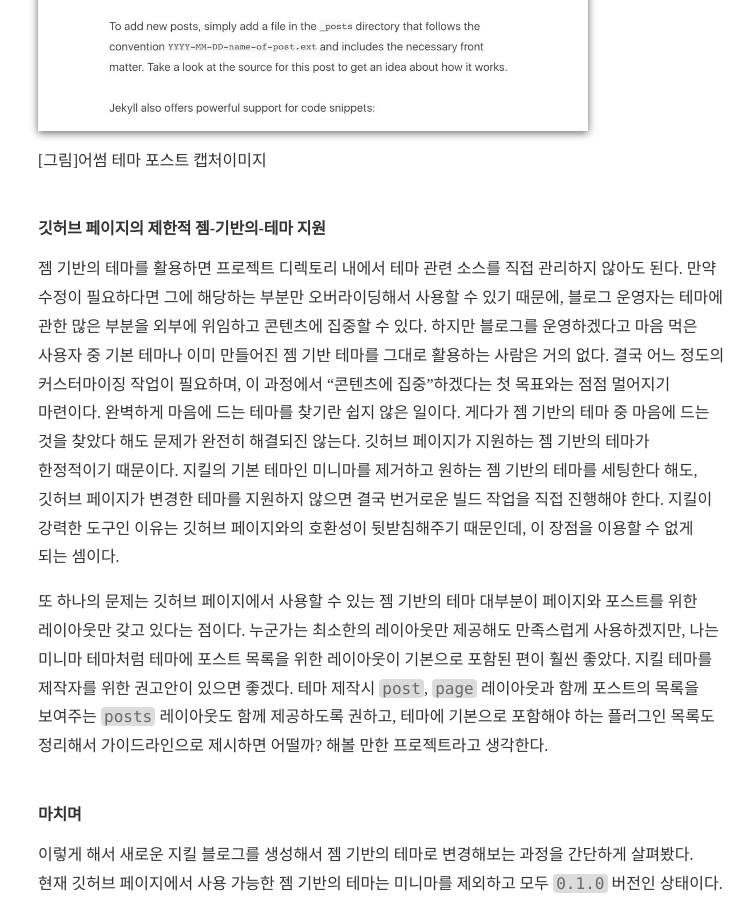
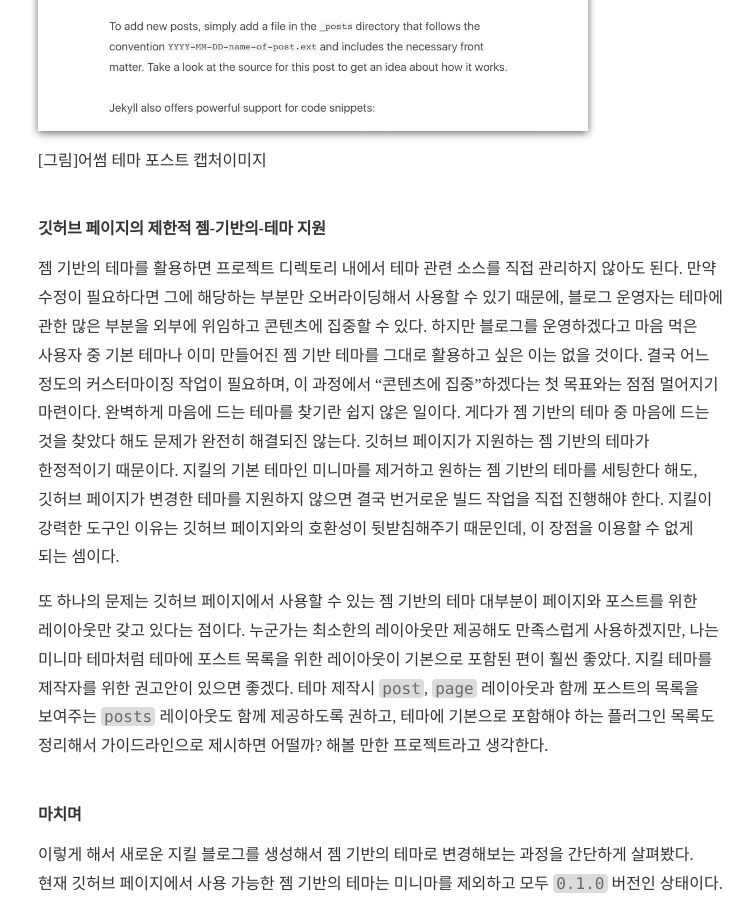
Before and after one commit to paikwiki/paikwiki.github.io, a Jekyll site: the page built from _posts/2018-04-10-gem-based-theme-for-jekyll.md, in a window 1280 px wide and 900 px high, scrolled down 6213 px. Shown: the whole window, without its empty margins (258-1012 px from the left). Built offline with Jekyll 4.4.1, drawn with Linux system fonts in a browser that asks for light colours; some web fonts are replaced; some of the changed text lies outside the part shown.

Commit message:
Fix typo

```diff
--- a/_posts/2018-04-10-gem-based-theme-for-jekyll.md
+++ b/_posts/2018-04-10-gem-based-theme-for-jekyll.md
@@ -142,7 +142,7 @@ Configuration file: /Users/chPaik/Sites/jekyll-themes/test-gbt/_config.yml
 
 ## 깃허브 페이지의 제한적 젬-기반의-테마 지원
 
-젬 기반의 테마를 활용하면 프로젝트 디렉토리 내에서 테마 관련 소스를 직접 관리하지 않아도 된다. 만약 수정이 필요하다면 그에 해당하는 부분만 오버라이딩해서 사용할 수 있기 때문에, 블로그 운영자는 테마에 관한 많은 부분을 외부에 위임하고 콘텐츠에 집중할 수 있다. 하지만 블로그를 운영하겠다고 마음 먹은 사용자 중 기본 테마나 이미 만들어진 젬 기반 테마를 그대로 활용하는 사람은 거의 없다. 결국 어느 정도의 커스터마이징 작업이 필요하며, 이 과정에서 "콘텐츠에 집중"하겠다는 첫 목표와는 점점 멀어지기 마련이다. 완벽하게 마음에 드는 테마를 찾기란 쉽지 않은 일이다. 게다가 젬 기반의 테마 중 마음에 드는 것을 찾았다 해도 문제가 완전히 해결되진 않는다. 깃허브 페이지가 지원하는 젬 기반의 테마가 한정적이기 때문이다. 지킬의 기본 테마인 미니마를 제거하고 원하는 젬 기반의 테마를 세팅한다 해도, 깃허브 페이지가 변경한 테마를 지원하지 않으면 결국 번거로운 빌드 작업을 직접 진행해야 한다. 지킬이 강력한 도구인 이유는 깃허브 페이지와의 호환성이 뒷받침해주기 때문인데, 이 장점을 이용할 수 없게 되는 셈이다.
+젬 기반의 테마를 활용하면 프로젝트 디렉토리 내에서 테마 관련 소스를 직접 관리하지 않아도 된다. 만약 수정이 필요하다면 그에 해당하는 부분만 오버라이딩해서 사용할 수 있기 때문에, 블로그 운영자는 테마에 관한 많은 부분을 외부에 위임하고 콘텐츠에 집중할 수 있다. 하지만 블로그를 운영하겠다고 마음 먹은 사용자 중 기본 테마나 이미 만들어진 젬 기반 테마를 그대로 활용하고 싶은 이는 없을 것이다. 결국 어느 정도의 커스터마이징 작업이 필요하며, 이 과정에서 "콘텐츠에 집중"하겠다는 첫 목표와는 점점 멀어지기 마련이다. 완벽하게 마음에 드는 테마를 찾기란 쉽지 않은 일이다. 게다가 젬 기반의 테마 중 마음에 드는 것을 찾았다 해도 문제가 완전히 해결되진 않는다. 깃허브 페이지가 지원하는 젬 기반의 테마가 한정적이기 때문이다. 지킬의 기본 테마인 미니마를 제거하고 원하는 젬 기반의 테마를 세팅한다 해도, 깃허브 페이지가 변경한 테마를 지원하지 않으면 결국 번거로운 빌드 작업을 직접 진행해야 한다. 지킬이 강력한 도구인 이유는 깃허브 페이지와의 호환성이 뒷받침해주기 때문인데, 이 장점을 이용할 수 없게 되는 셈이다.
 
 또 하나의 문제는 깃허브 페이지에서 사용할 수 있는 젬 기반의 테마 대부분이 페이지와 포스트를 위한 레이아웃만 갖고 있다는 점이다. 누군가는 최소한의 레이아웃만 제공해도 만족스럽게 사용하겠지만, 나는 미니마 테마처럼 테마에 포스트 목록을 위한 레이아웃이 기본으로 포함된 편이 훨씬 좋았다. 지킬 테마를 제작자를 위한 권고안이 있으면 좋겠다. 테마 제작시 `post`, `page` 레이아웃과 함께 포스트의 목록을 보여주는 `posts` 레이아웃도 함께 제공하도록 권하고, 테마에 기본으로 포함해야 하는 플러그인 목록도 정리해서 가이드라인으로 제시하면 어떨까? 해볼 만한 프로젝트라고 생각한다.
 
```
Also changed, not shown: other parts of _posts/2018-04-10-gem-based-theme-for-jekyll.md (+1 -1 lines).
